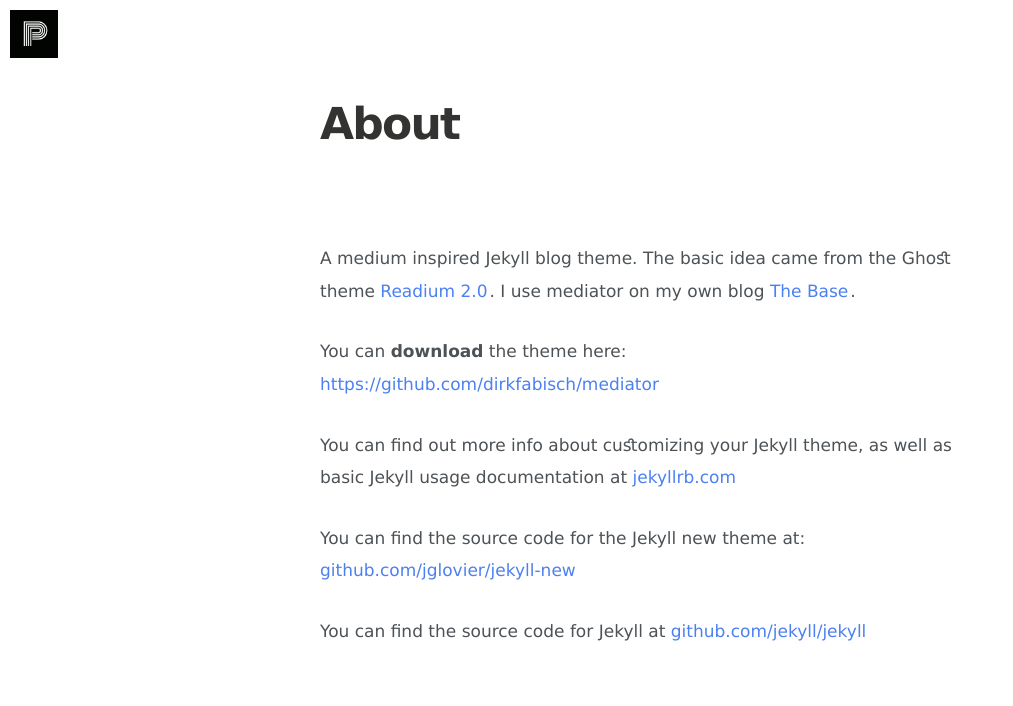
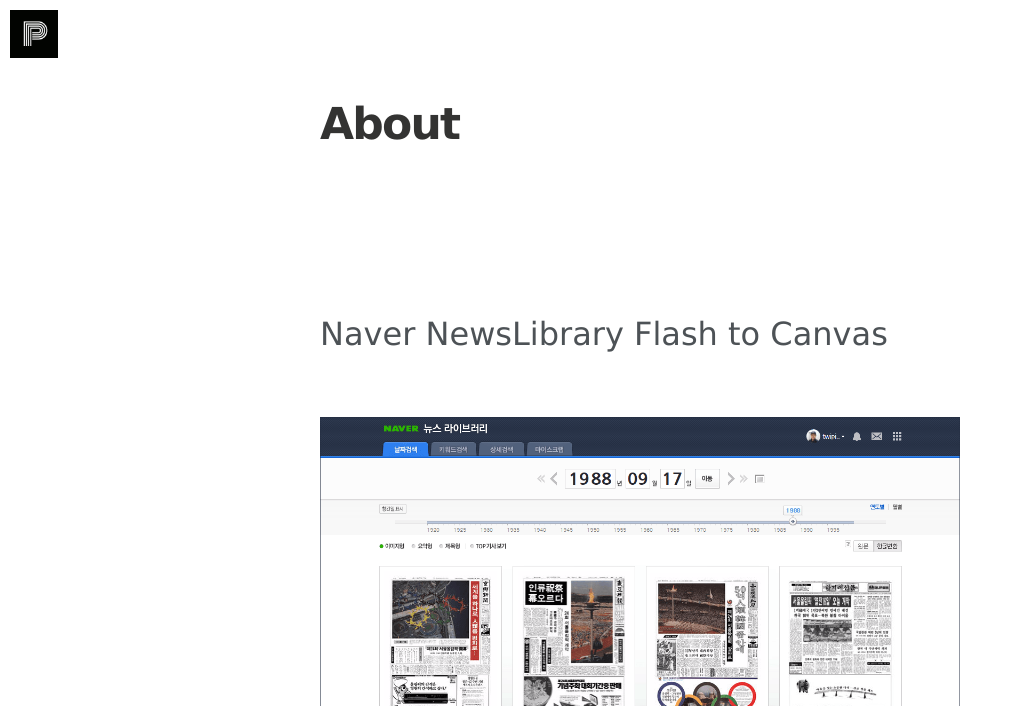
Before and after one commit to twipixel/twipixel.github.io, a Jekyll site: the page built from about.md, in a window 1280 px wide and 1400 px high. Shown: the top 706 px of the window, without its empty margins (0-1013 px from the left). Built offline with Jekyll 4.4.1, drawn with Linux system fonts in a browser that asks for light colours; nearby versions of some CDN libraries; some web fonts are replaced; some of the changed text lies outside the part shown; grey boxes are pictures that could not be loaded.

Commit message:
About 작성

```diff
--- a/about.md
+++ b/about.md
@@ -4,14 +4,15 @@ title: About
 permalink: /about/
 ---
 
-A medium inspired Jekyll blog theme. The basic idea came from the Ghost theme
-[Readium 2.0](http://www.svenread.com/readium-ghost-theme/). I use mediator on my own blog [The Base](blog.base68.com).
+## Naver NewsLibrary Flash to Canvas
 
-You can **download** the theme here:
-[https://github.com/dirkfabisch/mediator](https://github.com/dirkfabisch/mediator)
+![뉴스라이브러리]({{site.url}}/assets/images/about/NewsLibrary.png){: .align-center}
 
-You can find out more info about customizing your Jekyll theme, as well as basic Jekyll usage documentation at [jekyllrb.com](http://jekyllrb.com/)
+###### DESCRIPTION
 
-You can find the source code for the Jekyll new theme at: [github.com/jglovier/jekyll-new](https://github.com/jglovier/jekyll-new)
+기존의 Flash 컨텐츠를 Canvas로 변환한 작업입니다. 대부분 UI들은 HTML로 처리하고 Interaction 요소들만 Canvas 로 대처하였습니다.  PixiJS를 이용하면 Flash와 유사하게 개발 가능합니다. 고려사항은 마우스 이벤트에 bubble이 없어 구조 변경이 필요하고 필터 사용에 제약이 있어 스펙 조정이 필요합니다.
 
-You can find the source code for Jekyll at [github.com/jekyll/jekyll](https://github.com/jekyll/jekyll)
+###### ROLE
+
+- 뉴스라이브러리 팝업 뷰어 메인
+- 뉴스라이브러리 이미지형 뷰어 변환
```
Also changed, not shown: assets/images/about/NewsLibrary.png (added).
